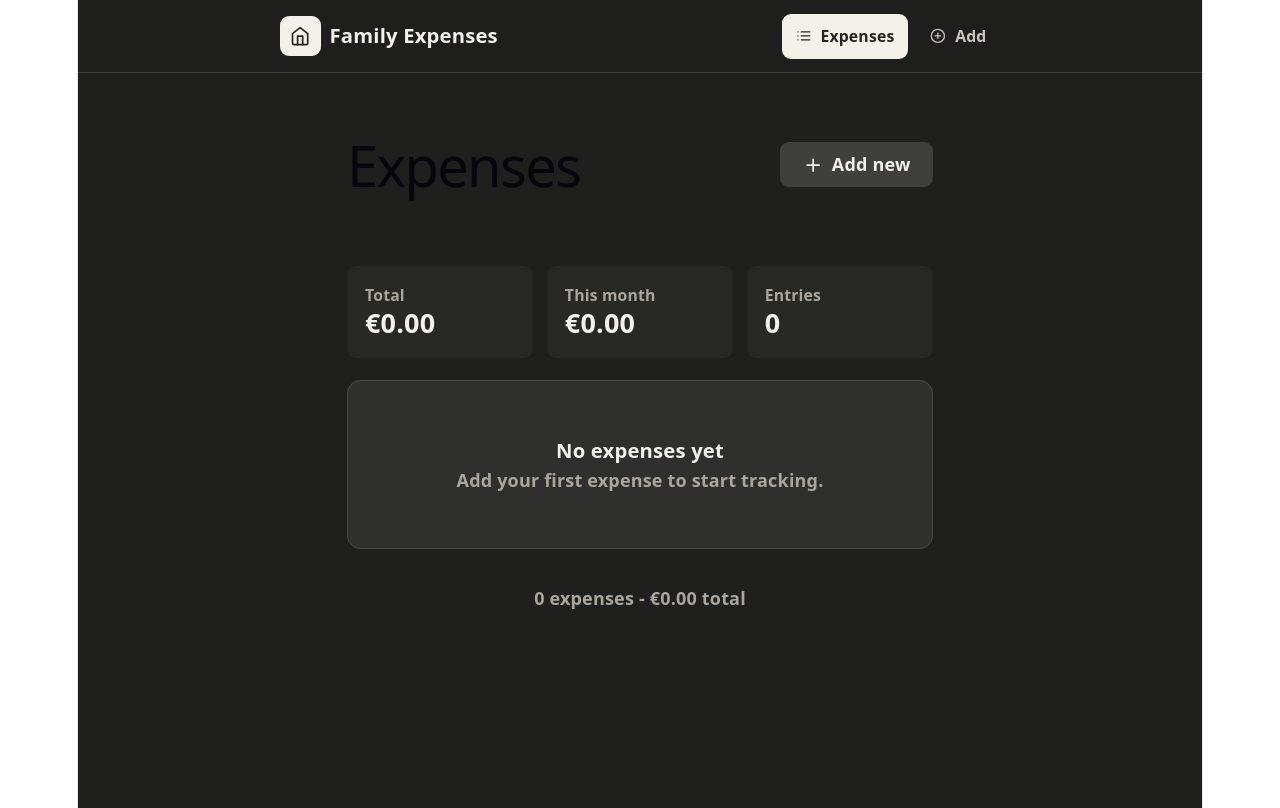
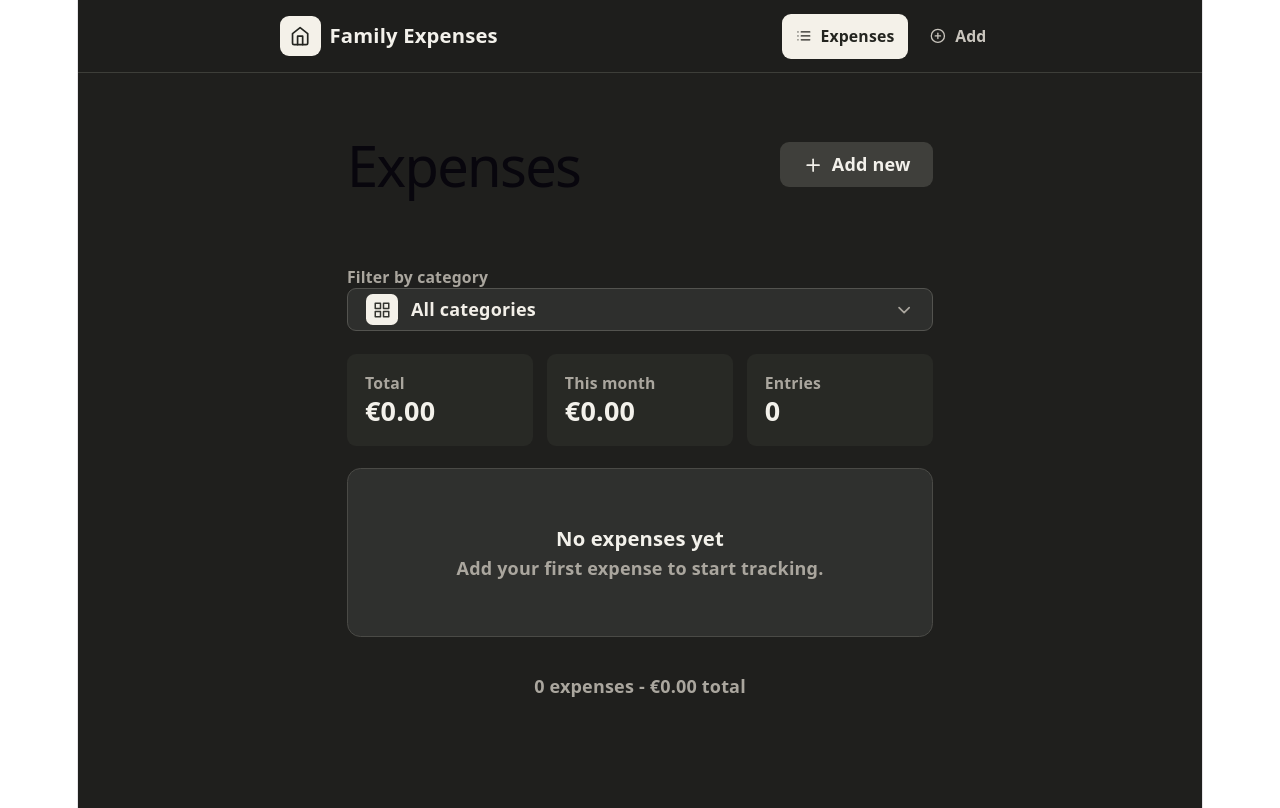
Before and after one commit to akanksha-agarwal93/FamilyExpenseTracker, a React (Vite) app: page /expenses in a window 1280 px wide. Built offline with nearby package versions, Linux system fonts and the light colour scheme.

Commit message:
Added filter by category option in Expenses

```diff
--- a/src/components/Expenses.tsx
+++ b/src/components/Expenses.tsx
@@ -1,10 +1,18 @@
-import { useMemo } from "react"
+import { useMemo, useState } from "react"
 import { useNavigate } from "react-router-dom"
 import { FiEdit2, FiPlus, FiTrash2 } from "react-icons/fi"
 import { useExpenses } from "../context/ExpenseContextState"
 import type { Expense } from "../types/Expense"
+import {
+	CategoryFilterDropdown,
+	type CategoryFilter,
+} from "../shared/CategoryFilterDropdown"
 import { getExpenseIcon } from "../utils/ExpenseCategoryIcon"
-import { currencyFormatter, dateFormatter, getDateGroupLabel } from "../utils/Formatters"
+import {
+	currencyFormatter,
+	dateFormatter,
+	getDateGroupLabel,
+} from "../utils/Formatters"
 
 const getExpenseDate = (expense: Expense) => {
 	return new Date(expense.date)
@@ -13,24 +21,32 @@ const getExpenseDate = (expense: Expense) => {
 export default function Expenses() {
 	const { expenses, deleteExpense } = useExpenses()
 	const navigate = useNavigate()
+	const [selectedCategory, setSelectedCategory] =
+		useState<CategoryFilter>("All")
+
+	const filteredExpenses = useMemo(() => {
+		if (selectedCategory === "All") return expenses
+
+		return expenses.filter((expense) => expense.category === selectedCategory)
+	}, [expenses, selectedCategory])
 
 	const sortedExpenses = useMemo(
 		() =>
-			[...expenses].sort(
+			[...filteredExpenses].sort(
 				(firstExpense, secondExpense) =>
 					getExpenseDate(secondExpense).getTime() -
 					getExpenseDate(firstExpense).getTime(),
 			),
-		[expenses],
+		[filteredExpenses],
 	)
 
-	const totalAmount = expenses.reduce(
+	const totalAmount = filteredExpenses.reduce(
 		(total, expense) => total + expense.amount,
 		0,
 	)
 	const currentMonth = new Date().getMonth()
 	const currentYear = new Date().getFullYear()
-	const thisMonthAmount = expenses
+	const thisMonthAmount = filteredExpenses
 		.filter((expense) => {
 			const date = getExpenseDate(expense)
 			return (
@@ -66,6 +82,11 @@ export default function Expenses() {
 					</button>
 				</header>
 
+				<CategoryFilterDropdown
+					value={selectedCategory}
+					onChange={setSelectedCategory}
+				/>
+
 				<section className='mb-5 grid gap-3 sm:grid-cols-3'>
 					<div className='rounded-lg bg-[#282925] px-4 py-4'>
 						<p className='text-sm font-semibold text-[#aaa69e]'>Total</p>
@@ -82,19 +103,28 @@ export default function Expenses() {
 					<div className='rounded-lg bg-[#282925] px-4 py-4'>
 						<p className='text-sm font-semibold text-[#aaa69e]'>Entries</p>
 						<p className='mt-1 text-2xl font-bold leading-tight text-[#f3f1eb]'>
-							{expenses.length}
+							{filteredExpenses.length}
 						</p>
 					</div>
 				</section>
 
 				<section className='overflow-hidden rounded-xl border border-[#4a4a46] bg-[#2f302e]'>
-					{sortedExpenses.length === 0 ? (
+					{expenses.length === 0 ? (
 						<div className='px-6 py-12 text-center'>
 							<p className='text-lg font-bold text-[#f3f1eb]'>
 								No expenses yet
 							</p>
 							<p className='mt-1 text-base font-semibold text-[#aaa69e]'>
 								Add your first expense to start tracking.
+							</p>
+						</div>
+					) : sortedExpenses.length === 0 ? (
+						<div className='px-6 py-12 text-center'>
+							<p className='text-lg font-bold text-[#f3f1eb]'>
+								No expenses found
+							</p>
+							<p className='mt-1 text-base font-semibold text-[#aaa69e]'>
+								Try another category.
 							</p>
 						</div>
 					) : (
@@ -151,7 +181,8 @@ export default function Expenses() {
 				</section>
 
 				<footer className='mt-8 text-center text-base font-semibold text-[#aaa69e]'>
-					{expenses.length} {expenses.length === 1 ? "expense" : "expenses"} -{" "}
+					{filteredExpenses.length}{" "}
+					{filteredExpenses.length === 1 ? "expense" : "expenses"} -{" "}
 					{currencyFormatter.format(totalAmount)} total
 				</footer>
 			</div>
--- /dev/null
+++ b/src/shared/CategoryFilterDropdown.tsx
@@ -0,0 +1,107 @@
+import { useState } from "react"
+import { FiCheck, FiChevronDown, FiGrid } from "react-icons/fi"
+import {
+	expenseCategories,
+	type ExpenseCategory,
+} from "../types/ExpenseCategory"
+import { getExpenseIcon } from "../utils/ExpenseCategoryIcon"
+
+export type CategoryFilter = ExpenseCategory | "All"
+
+interface CategoryFilterDropdownProps {
+	id?: string
+	label?: string
+	onChange: (value: CategoryFilter) => void
+	value: CategoryFilter
+}
+
+export function CategoryFilterDropdown({
+	id = "expense-category-filter",
+	label = "Filter by category",
+	onChange,
+	value,
+}: CategoryFilterDropdownProps) {
+	const [isOpen, setIsOpen] = useState(false)
+	const selectedLabel = value === "All" ? "All categories" : value
+
+	const handleChange = (category: CategoryFilter) => {
+		onChange(category)
+		setIsOpen(false)
+	}
+
+	return (
+		<div
+			className='relative mb-5'
+			onBlur={(event) => {
+				if (!event.currentTarget.contains(event.relatedTarget)) {
+					setIsOpen(false)
+				}
+			}}
+		>
+			<p className='mb-2 text-sm font-semibold text-[#aaa69e]'>{label}</p>
+			<button
+				type='button'
+				id={id}
+				aria-haspopup='listbox'
+				aria-expanded={isOpen}
+				onClick={() => setIsOpen((currentIsOpen) => !currentIsOpen)}
+				className='flex h-[43px] w-full items-center justify-between rounded-lg border border-[#53534f] bg-[#2e2f2d] px-4 text-base font-bold text-[#f2efe8] outline-none transition focus:border-[#85827b] focus:ring-2 focus:ring-[#85827b]/20'
+			>
+				<span className='flex items-center gap-3'>
+					<span className='flex h-7 w-7 items-center justify-center rounded-md bg-[#f4f1e9] text-base text-[#34342f]'>
+						{value === "All" ? <FiGrid /> : getExpenseIcon(value)}
+					</span>
+					{selectedLabel}
+				</span>
+				<FiChevronDown
+					className={`text-lg text-[#aaa69e] transition ${
+						isOpen ? "rotate-180" : ""
+					}`}
+				/>
+			</button>
+
+			{isOpen && (
+				<div
+					role='listbox'
+					aria-labelledby={id}
+					className='absolute z-10 mt-2 max-h-72 w-full overflow-auto rounded-lg border border-[#53534f] bg-[#2e2f2d] p-1 shadow-[0_18px_40px_rgba(0,0,0,0.35)]'
+				>
+					<button
+						type='button'
+						role='option'
+						aria-selected={value === "All"}
+						onClick={() => handleChange("All")}
+						className='flex w-full items-center justify-between rounded-md px-3 py-2 text-left text-base font-bold text-[#f2efe8] transition hover:bg-[#3a3b36] focus:bg-[#3a3b36] focus:outline-none'
+					>
+						<span className='flex items-center gap-3'>
+							<span className='flex h-7 w-7 items-center justify-center rounded-md bg-[#f4f1e9] text-base text-[#34342f]'>
+								<FiGrid />
+							</span>
+							All categories
+						</span>
+						{value === "All" && <FiCheck />}
+					</button>
+
+					{expenseCategories.map((category) => (
+						<button
+							key={category.value}
+							type='button'
+							role='option'
+							aria-selected={value === category.value}
+							onClick={() => handleChange(category.value)}
+							className='flex w-full items-center justify-between rounded-md px-3 py-2 text-left text-base font-bold text-[#f2efe8] transition hover:bg-[#3a3b36] focus:bg-[#3a3b36] focus:outline-none'
+						>
+							<span className='flex items-center gap-3'>
+								<span className='flex h-7 w-7 items-center justify-center rounded-md bg-[#f4f1e9] text-base text-[#34342f]'>
+									{getExpenseIcon(category.value)}
+								</span>
+								{category.label}
+							</span>
+							{value === category.value && <FiCheck />}
+						</button>
+					))}
+				</div>
+			)}
+		</div>
+	)
+}
```
